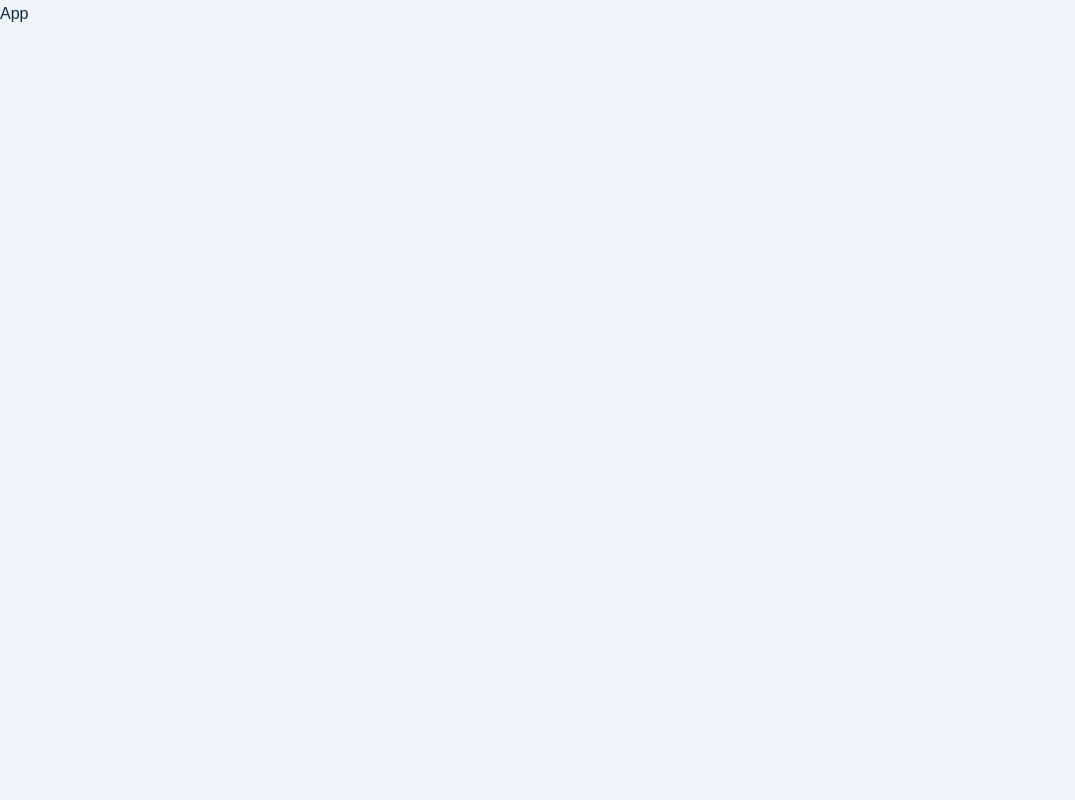
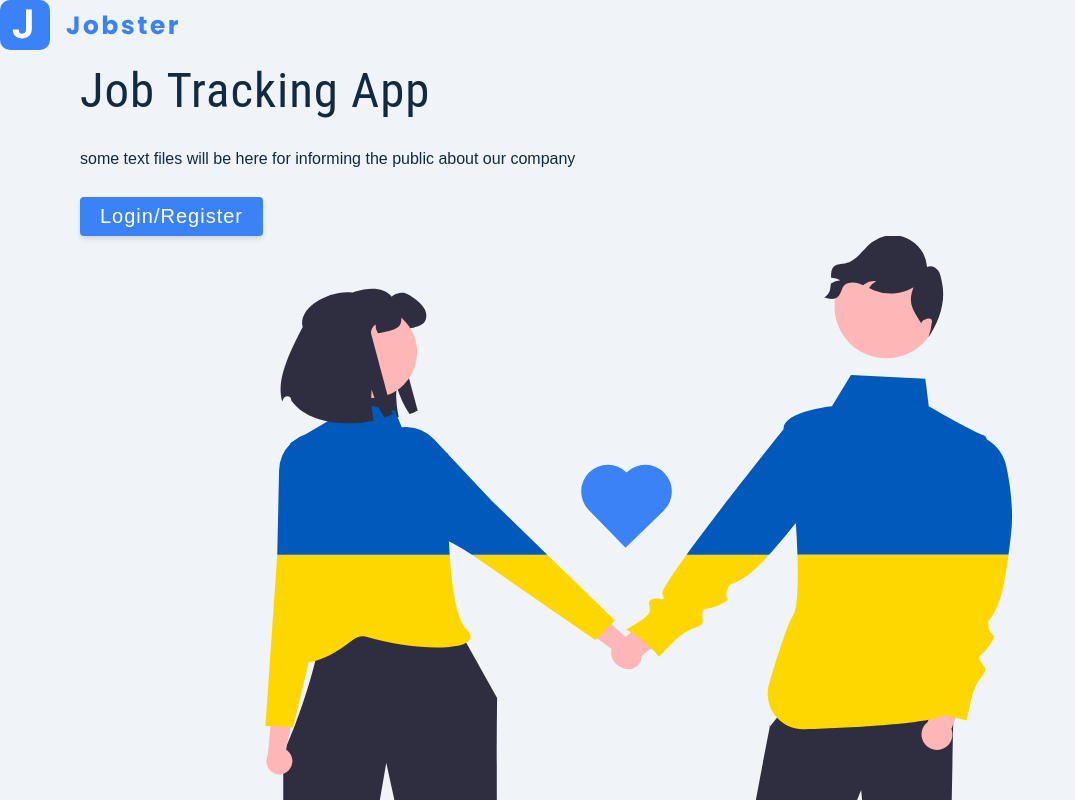
Before and after one commit to ilyasoghlu/jobster, a React (Create React App) app: page / in a window 1280 px wide. Shown: the top 800 px of the page, without its empty margins (0-1075 px from the left). Built offline with nearby package versions, Linux system fonts and the light colour scheme.

Commit message:
Landing page created

```diff
--- a/package.json
+++ b/package.json
@@ -11,6 +11,7 @@
     "react": "^19.1.1",
     "react-dom": "^19.1.1",
     "react-scripts": "5.0.1",
+    "styled-components": "^6.1.19",
     "web-vitals": "^2.1.4"
   },
   "scripts": {
--- a/src/App.js
+++ b/src/App.js
@@ -1,9 +1,9 @@
-
+import Landing from "./pages/Landing";
 
 function App() {
   return (
-    <div className="App">
-      App
+    <div>
+      <Landing />
     </div>
   );
 }
--- /dev/null
+++ b/src/pages/Landing.js
@@ -0,0 +1,35 @@
+import React from 'react'
+import logo from '../assets/images/logo.svg'
+import main from '../assets/images/main.svg'
+
+
+function Landing() {
+    return (
+        <main>
+            <nav>
+            <img
+                src={logo}
+                alt="jobster logo"
+                className="logo"
+            />
+            </nav>
+            <div className="container page">
+            {/* Info */}
+                <div className="info">
+                    <h1>
+                    job <span>Tracking</span> app
+                    </h1>
+                    <p>some text files will be here for informing the public about our company </p>
+                    <button className="btn btn-hero">Login/Register</button>
+                </div>
+                <img
+                    src={main}
+                    alt="job hunt"
+                    className="img main-img"
+                />
+            </div>
+        </main>
+    );
+}
+
+export default Landing
```
Also changed, not shown: 1 other file (tests, documents, lock files or other folders).
